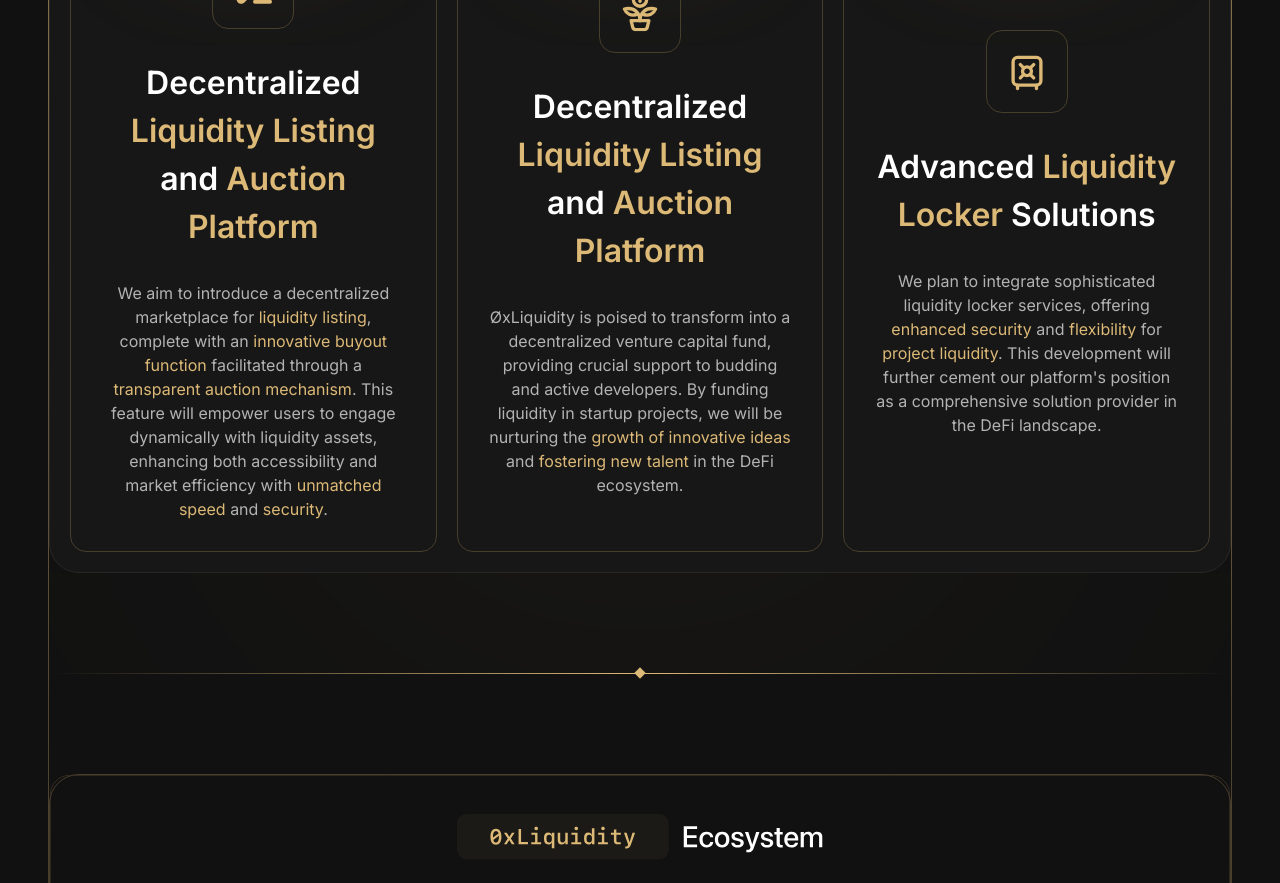
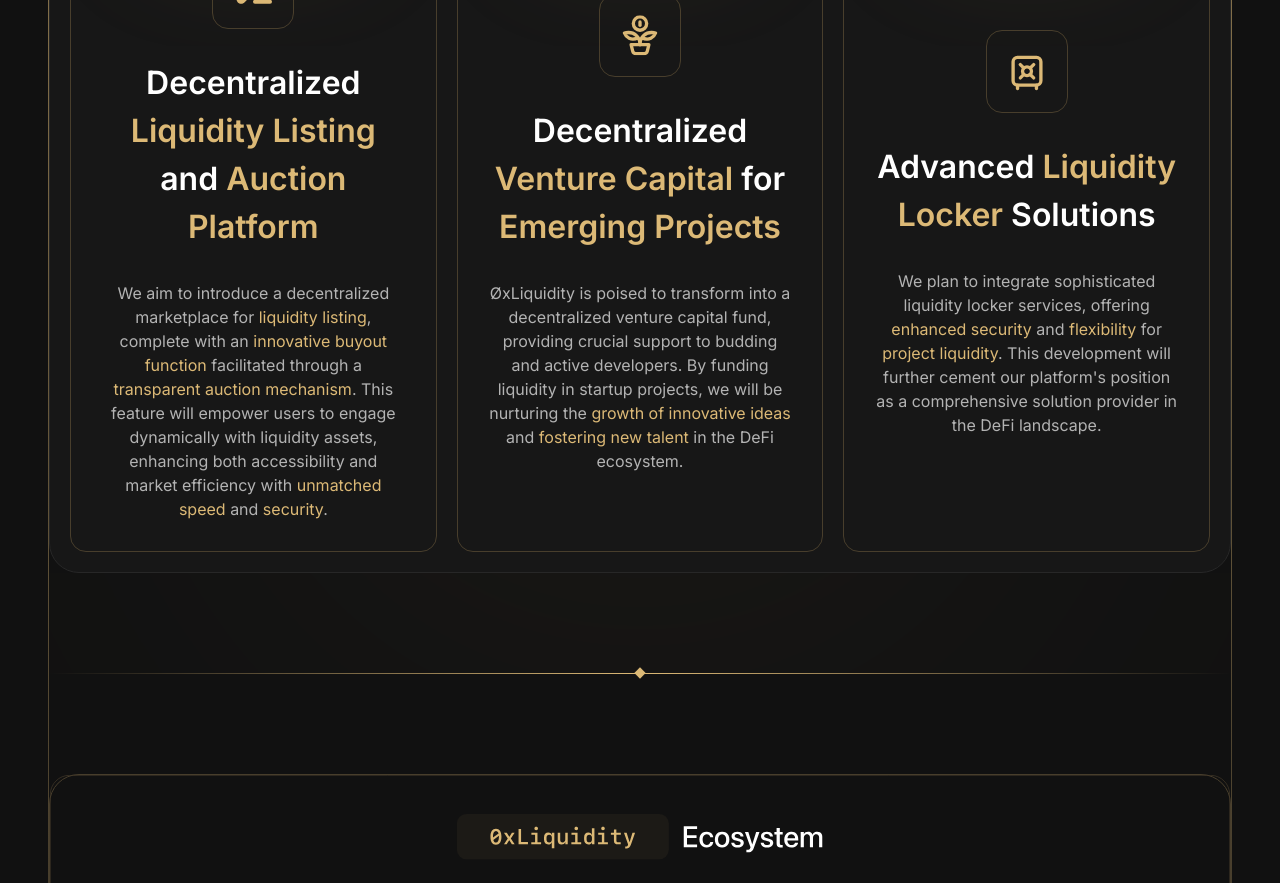
Before and after one commit to GeorgiyAslanyan/liquidityre, a Next.js app: page / in a window 1280 px wide. Shown: the part 1460-2343 px from the top of the page. Built offline with nearby package versions, Linux system fonts and the light colour scheme.

Commit message:
text fix

```diff
--- a/components/Advantages.jsx
+++ b/components/Advantages.jsx
@@ -63,8 +63,8 @@
           </div>
           <p className="text-[32px] font-semibold">
             Decentralized{" "}
-            <span className="text-primary">Liquidity Listing</span> and{" "}
-            <span className="text-primary">Auction Platform</span>
+            <span className="text-primary">Venture Capital</span> for{" "}
+            <span className="text-primary">Emerging Projects</span>
           </p>
           <p className="text-landingSubtext">
             ØxLiquidity is poised to transform into a decentralized venture
```
